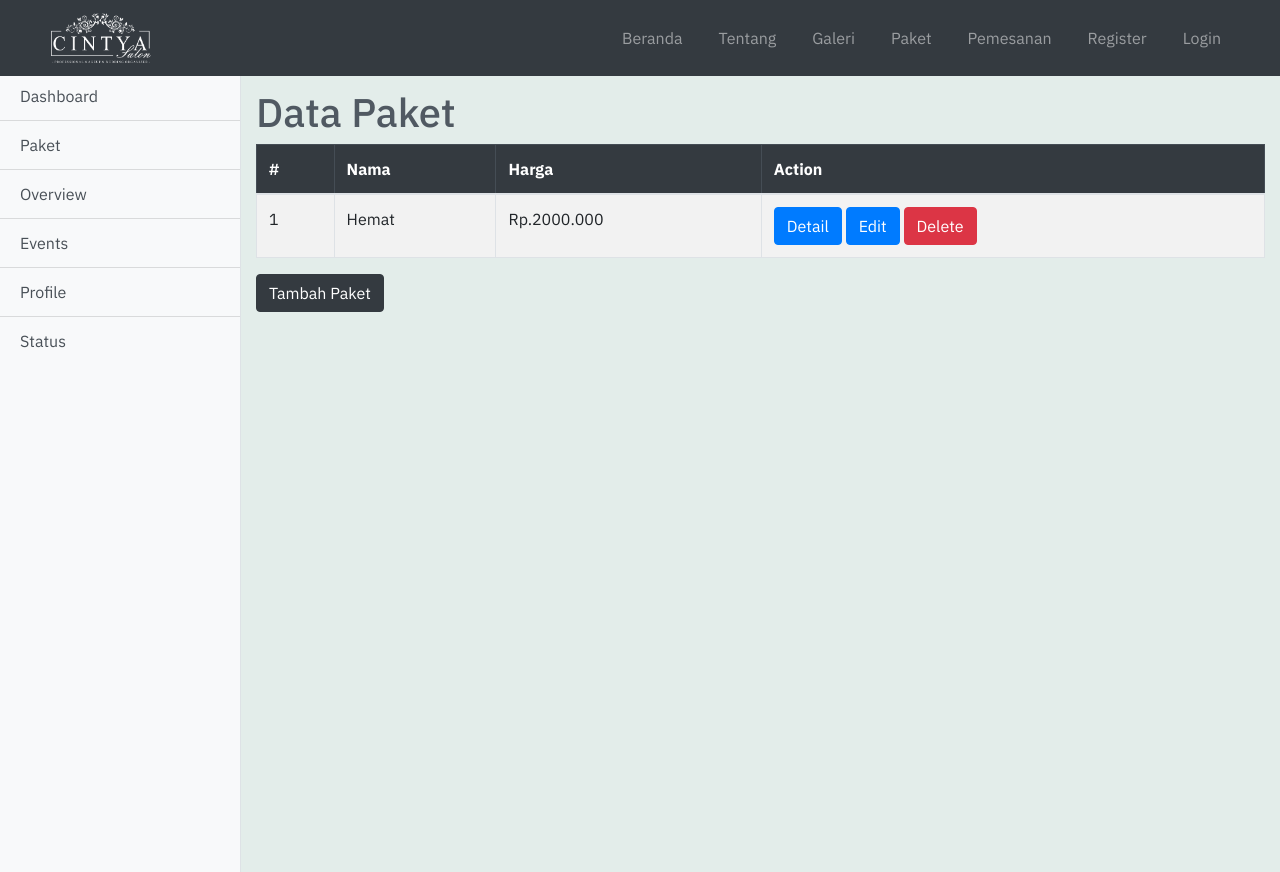
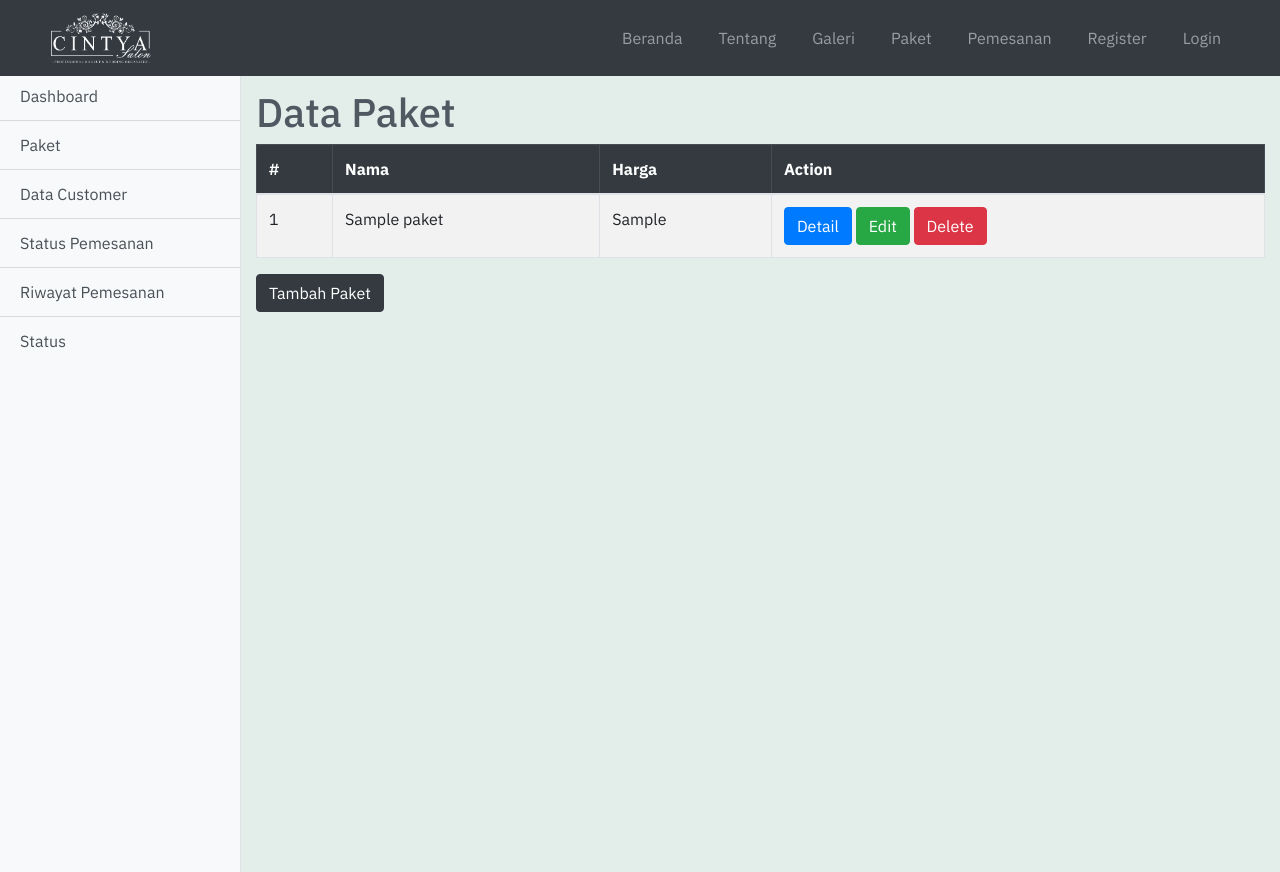
Before and after one commit to prayitnotaufik/Wedding-Website, a PHP site: page /admin-paket.php in a window 1280 px wide. Run offline with PHP 8.4, Linux system fonts and the light colour scheme; tables that the repository leaves empty hold one stand-in row (values such as "Sample post"); some libraries are stand-ins or nearby versions.

Commit message:
Tambah tampil data paket di dashboard admin

```diff
--- a/admin-paket.php
+++ b/admin-paket.php
@@ -2,6 +2,7 @@
 <html lang="en">
 
 <head>
+    <?php include 'config/connection.php' ?>
     <?php include 'includes/head.php' ?>
     <link href="css/simple-sidebar.css" rel="stylesheet">
 </head>
@@ -18,7 +19,7 @@
             <div class="container">
                 <table class="table table-striped table-bordered" style="background-color: white;">
                     <thead class="table-dark">
-                        <tr>
+                        <tr class="">
                             <th scope="col">#</th>
                             <th scope="col">Nama</th>
                             <th scope="col">Harga</th>
@@ -27,16 +28,27 @@
                         </tr>
                     </thead>
                     <tbody>
-                        <tr>
-                            <td>1</td>
-                            <td>Hemat</td>
-                            <td>Rp.2000.000</td>
+                        <?php
+                        $query = "SELECT * FROM paket";
+                        $result = mysqli_query($con,$query);
+                        if(mysqli_num_rows($result)>0){
+                            while($row = mysqli_fetch_assoc($result)){
+                        ?>
+                        <tr class="">
+                            <td> <?php echo $row["id_paket"] ?> </td>
+                            <td> <?php echo $row["nama_paket"] ?> </td>
+                            <td><?php echo $row["harga"] ?></td>
                             <td>
                                 <a role="button" class="btn btn-primary" href="">Detail</a>
-                                <a role="button" class="btn btn-primary" href="">Edit</a>
+                                <a role="button" class="btn btn-success" href="">Edit</a>
                                 <a role="button" class="btn btn-danger" href="">Delete</a>
                             </td>
                         </tr>
+                            <?php } ?>
+                        <?php }
+                         // close mysql connection
+                         mysqli_close($con);
+                        ?>
                     </tbody>
                 </table>
             </div>
--- a/includes/sidebar.php
+++ b/includes/sidebar.php
@@ -3,9 +3,9 @@
     <div class="list-group list-group-flush">
         <a href="admin.php" class="list-group-item list-group-item-action bg-light">Dashboard</a>
         <a href="admin-paket.php" class="list-group-item list-group-item-action bg-light">Paket</a>
-        <a href="#" class="list-group-item list-group-item-action bg-light">Overview</a>
-        <a href="#" class="list-group-item list-group-item-action bg-light">Events</a>
-        <a href="#" class="list-group-item list-group-item-action bg-light">Profile</a>
+        <a href="#" class="list-group-item list-group-item-action bg-light">Data Customer</a>
+        <a href="#" class="list-group-item list-group-item-action bg-light">Status Pemesanan</a>
+        <a href="#" class="list-group-item list-group-item-action bg-light">Riwayat Pemesanan</a>
         <a href="#" class="list-group-item list-group-item-action bg-light">Status</a>
     </div>
 </div>
--- a/tambah-paket.php
+++ b/tambah-paket.php
@@ -68,9 +68,6 @@
                             <button type="submit" class="btn btn-success btn-block btn-fill">Tambah</button>
                         </div>
                         <div class="col-md-2">
-                            <button class="btn btn-danger btn-block btn-fill" onclick=clearForm()>Clear Form</button>
-                        </div>
-                        <div class="col-md-2">
                             <a href="admin-paket.php" class="btn btn-warning btn-block btn-fill">Kembali</a>
                         </div>
                     </div>
```
